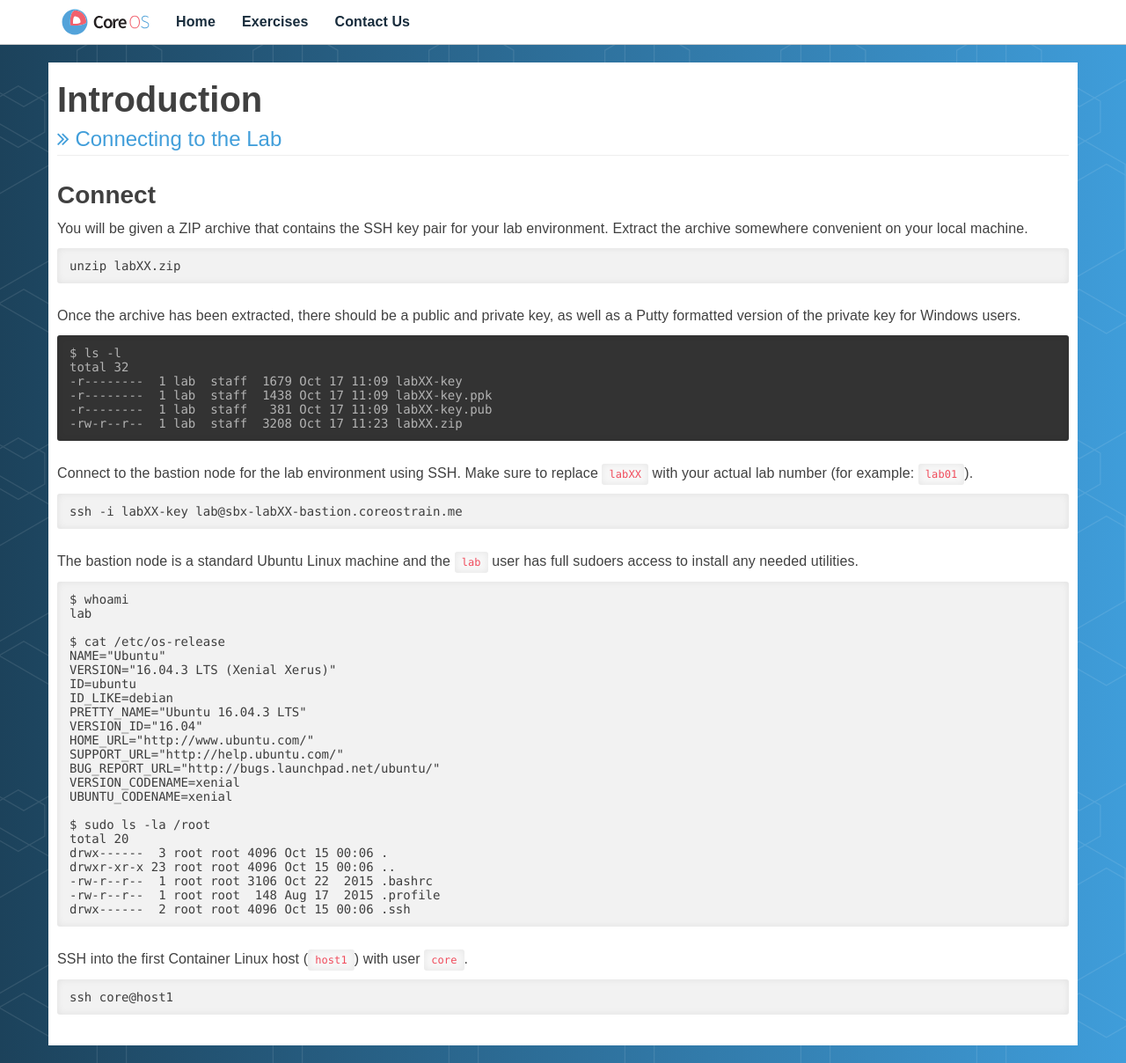
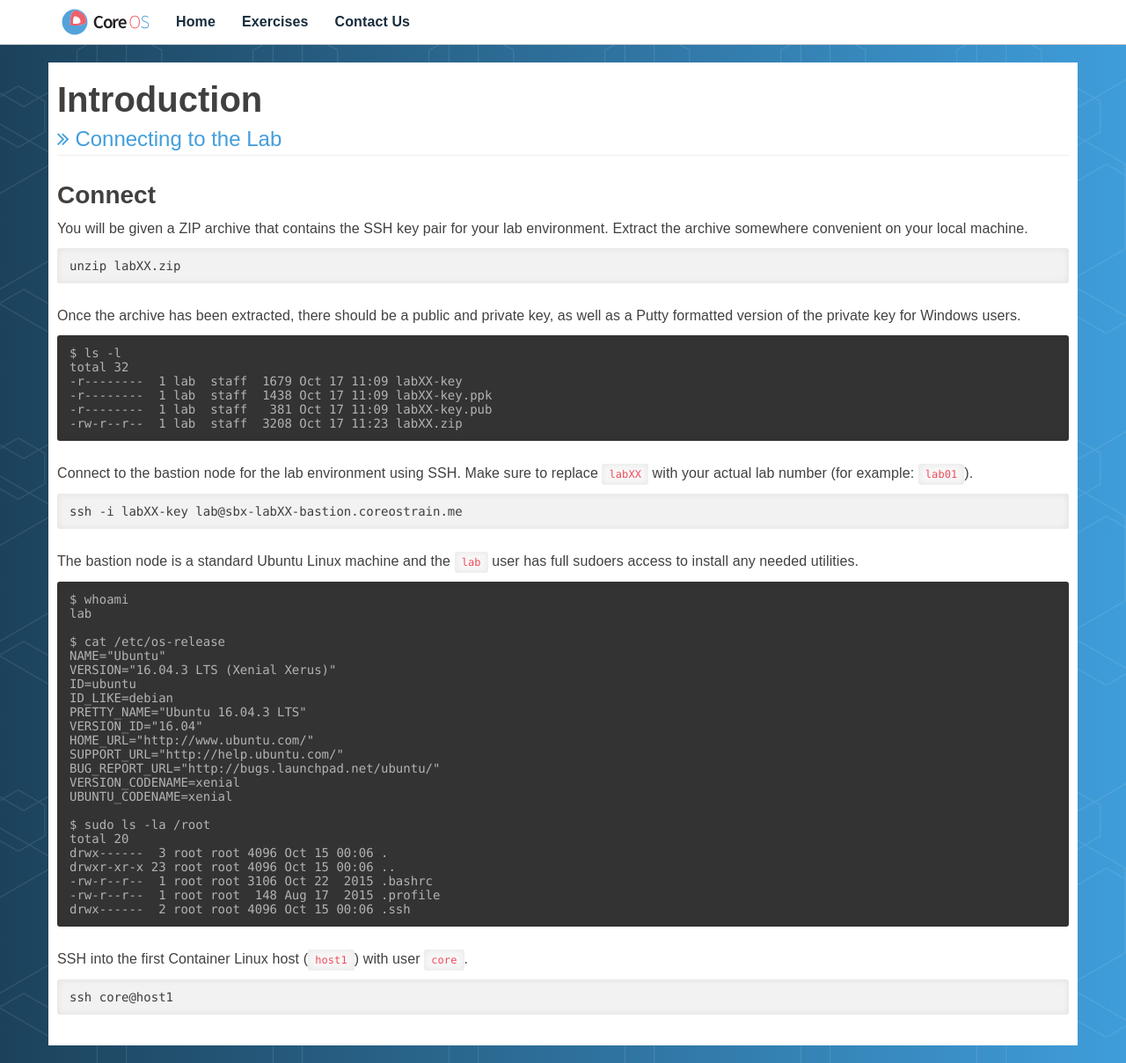
Before and after one commit to RedHatWorkshops/quay-workshop, a Jekyll site: the page built from content/labs/0001-connect.md, in a window 1280 px wide. Shown: the whole page at 88% size. Built offline with Jekyll 4.4.1, drawn with Linux system fonts in a browser that asks for light colours.

Commit message:
Add proper theme to console output

````diff
--- a/content/labs/0001-connect.md
+++ b/content/labs/0001-connect.md
@@ -37,6 +37,7 @@ ssh -i labXX-key lab@sbx-labXX-bastion.coreostrain.me
 The bastion node is a standard Ubuntu Linux machine and the `lab` user has full
 sudoers access to install any needed utilities.
 
+{: .console-output}
 ```
 $ whoami
 lab
````
